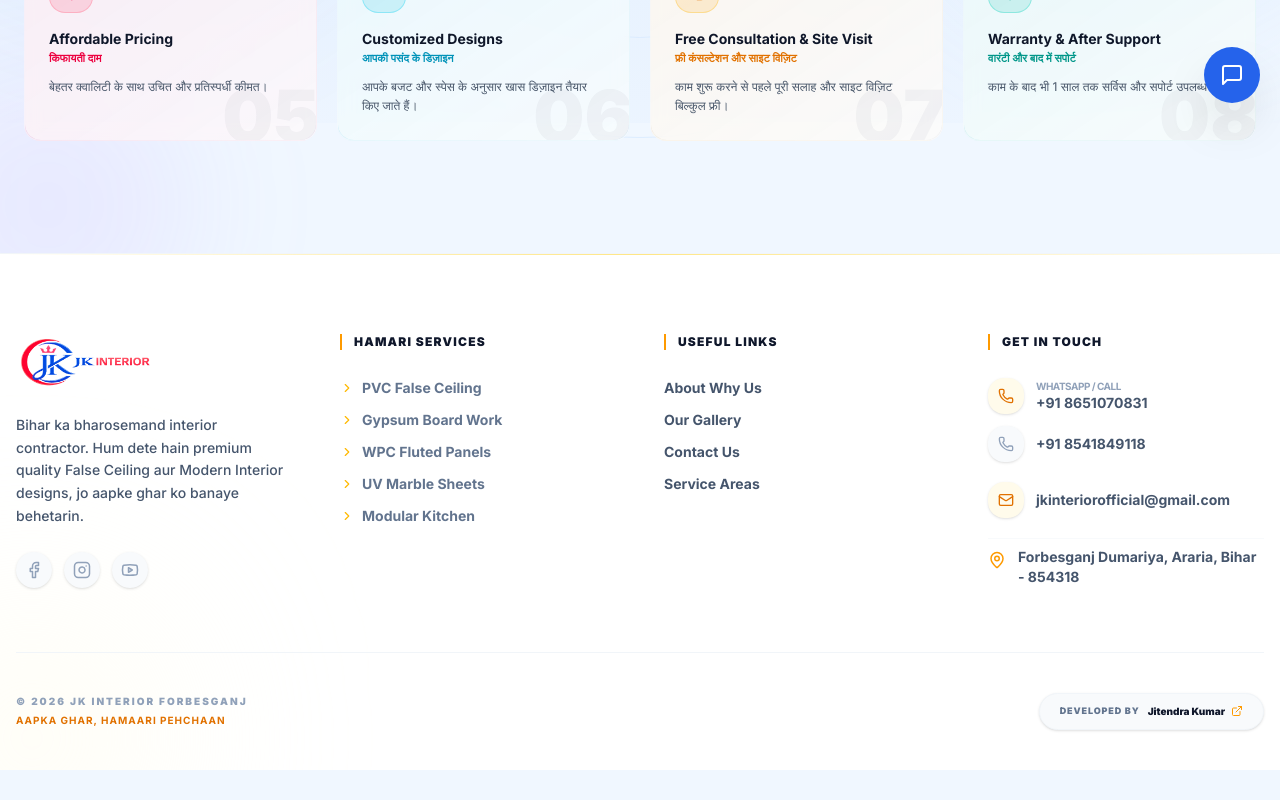
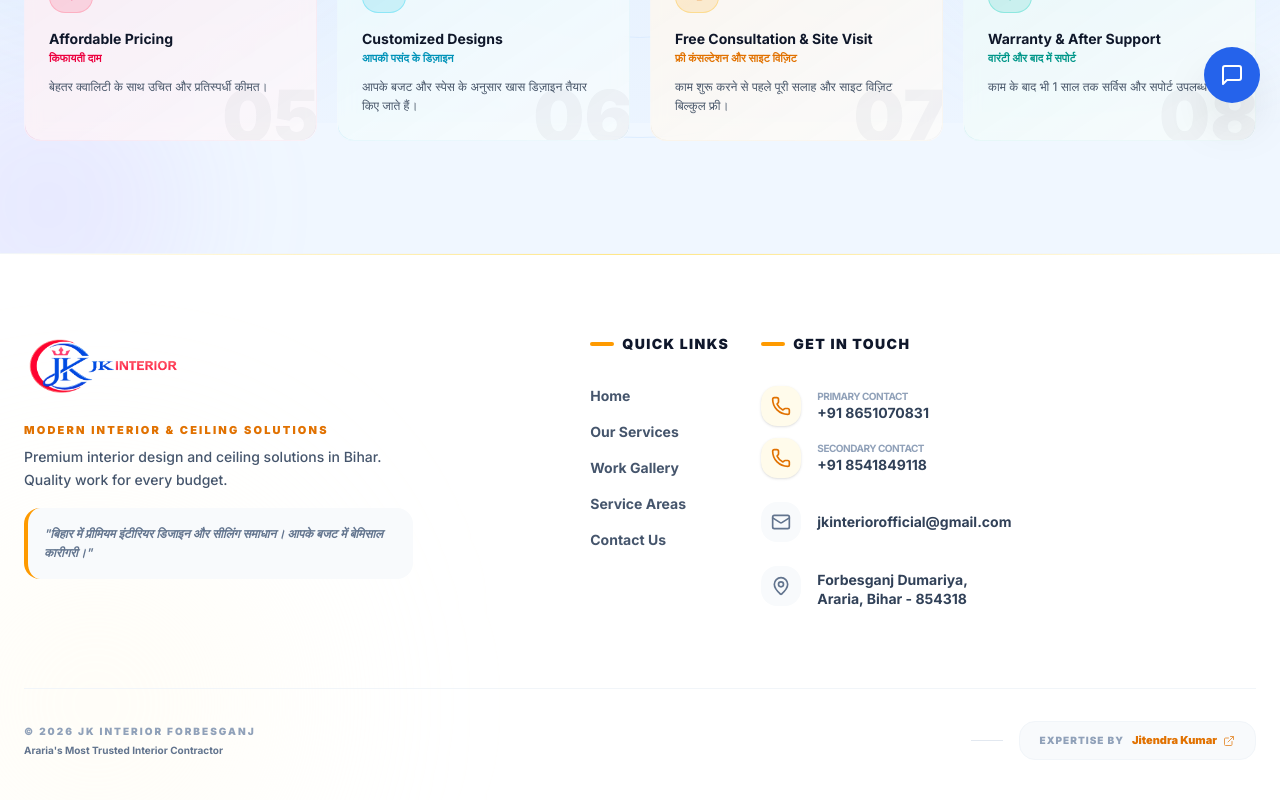
Before and after one commit to jitendrakumarraj831-byte/jk-interior2, a Next.js app: page /about in a window 1280 px wide. Shown: the part 677-1477 px from the top of the page. Before the commit the page ends 1447 px from the top, so only its background shows below. Built offline with nearby package versions, Linux system fonts and the light colour scheme; a web font is replaced by a local one.

Commit message:
Update footer.tsx

```diff
--- a/components/footer.tsx
+++ b/components/footer.tsx
@@ -1,145 +1,161 @@
 "use client"
 
 import Image from "next/image"
-import { Phone, Mail, MapPin, Facebook, Instagram, Youtube, ExternalLink, ChevronRight } from "lucide-react"
+import { Phone, Mail, MapPin, ExternalLink, ArrowRight } from "lucide-react"
 import { motion } from "framer-motion"
 import { fadeSlideUp, fadeSlideUpItem, staggerContainer } from "@/components/motion-reveal"
 
 export default function Footer() {
+  const currentYear = new Date().getFullYear();
+
   return (
     <footer className="bg-white border-t border-slate-100 pt-20 pb-10 relative overflow-hidden">
-      {/* Background Subtle Elements */}
-      <div className="absolute top-0 left-0 w-full h-px bg-gradient-to-r from-transparent via-amber-200 to-transparent" />
-      <div className="absolute -bottom-24 -left-24 w-64 h-64 bg-amber-50/60 blur-[100px] rounded-full" />
+      {/* Background Accents */}
+      <div className="absolute top-0 left-1/2 -translate-x-1/2 w-full max-w-7xl h-px bg-gradient-to-r from-transparent via-amber-200 to-transparent" />
+      <div className="absolute -bottom-24 -left-24 w-96 h-96 bg-amber-50/40 blur-[100px] rounded-full pointer-events-none" />
 
       <motion.div
-        className="mx-auto max-w-7xl px-4 relative z-10"
+        className="mx-auto max-w-7xl px-6 relative z-10"
         initial="hidden"
         whileInView="visible"
         viewport={{ once: true, amount: 0.1 }}
         variants={staggerContainer}
       >
-        <div className="grid gap-12 md:grid-cols-2 lg:grid-cols-4 mb-16">
+        <div className="grid grid-cols-1 md:grid-cols-2 lg:grid-cols-12 gap-12 lg:gap-8">
 
-          {/* Brand Profile */}
-          <motion.div variants={fadeSlideUpItem} className="space-y-6">
+          {/* Brand Section - 4 Columns Wide */}
+          <motion.div variants={fadeSlideUpItem} className="lg:col-span-4">
             <Image
               src="/logo.png"
-              alt="JK Interior Logo"
+              alt="JK Interior – False Ceiling Contractor"
               width={180}
-              height={60}
-              className="h-14 w-auto object-contain"
+              height={70}
+              className="object-contain h-16 w-auto mb-6"
+              loading="lazy"
             />
-            <p className="text-sm leading-relaxed text-slate-600 font-medium">
-              Bihar ka bharosemand interior contractor. Hum dete hain premium quality False Ceiling aur Modern Interior designs, jo aapke ghar ko banaye behetarin.
-            </p>
-            <div className="flex gap-3">
-              <a href="#" className="flex h-9 w-9 items-center justify-center rounded-full bg-slate-50 text-slate-400 hover:bg-amber-500 hover:text-white transition-all shadow-sm">
-                <Facebook size={18} />
-              </a>
-              <a href="#" className="flex h-9 w-9 items-center justify-center rounded-full bg-slate-50 text-slate-400 hover:bg-amber-500 hover:text-white transition-all shadow-sm">
-                <Instagram size={18} />
-              </a>
-              <a href="#" className="flex h-9 w-9 items-center justify-center rounded-full bg-slate-50 text-slate-400 hover:bg-amber-500 hover:text-white transition-all shadow-sm">
-                <Youtube size={18} />
-              </a>
+            <div className="space-y-4">
+              <div>
+                <p className="text-[11px] font-black uppercase tracking-[0.2em] text-amber-600 mb-2">
+                  Modern Interior & Ceiling Solutions
+                </p>
+                <p className="text-sm leading-relaxed text-slate-600 font-medium max-w-sm">
+                  Premium interior design and ceiling solutions in Bihar. Quality work for every budget.
+                </p>
+              </div>
+              <div className="bg-slate-50 p-4 rounded-2xl border-l-4 border-amber-500">
+                <p className="text-xs leading-relaxed text-slate-500 font-semibold italic">
+                  "बिहार में प्रीमियम इंटीरियर डिजाइन और सीलिंग समाधान। आपके बजट में बेमिसाल कारीगरी।"
+                </p>
+              </div>
             </div>
           </motion.div>
 
-          {/* Our Services - Added for better look */}
-          <motion.div variants={fadeSlideUpItem}>
-            <h4 className="mb-7 text-xs font-black uppercase tracking-widest text-slate-900 border-l-2 border-amber-500 pl-3">
-              Hamari Services
+          {/* Quick Links - 3 Columns Wide */}
+          <motion.div variants={fadeSlideUpItem} className="lg:col-span-3 lg:ml-auto">
+            <h4 className="mb-8 text-sm font-black uppercase tracking-widest text-slate-900 flex items-center gap-2">
+              <span className="h-1 w-6 bg-amber-500 rounded-full"></span>
+              Quick Links
             </h4>
-            <ul className="space-y-3">
-              {["PVC False Ceiling", "Gypsum Board Work", "WPC Fluted Panels", "UV Marble Sheets", "Modular Kitchen"].map((item) => (
-                <li key={item} className="flex items-center text-sm font-bold text-slate-500 hover:text-amber-600 transition-colors cursor-pointer group">
-                  <ChevronRight size={14} className="mr-2 text-amber-400 group-hover:translate-x-1 transition-transform" />
-                  {item}
-                </li>
-              ))}
-            </ul>
-          </motion.div>
-
-          {/* Quick Navigation */}
-          <motion.div variants={fadeSlideUpItem}>
-            <h4 className="mb-7 text-xs font-black uppercase tracking-widest text-slate-900 border-l-2 border-amber-500 pl-3">
-              Useful Links
-            </h4>
-            <nav className="flex flex-col gap-3">
+            <nav className="grid grid-cols-1 gap-4">
               {[
-                { label: "About Why Us", href: "/about" },
-                { label: "Our Gallery", href: "/gallery" },
-                { label: "Contact Us", href: "/contact" },
-                { label: "Service Areas", href: "/#areas" }
+                { href: "/", label: "Home" },
+                { href: "/services", label: "Our Services" },
+                { href: "/gallery", label: "Work Gallery" },
+                { href: "/#areas", label: "Service Areas" },
+                { href: "/contact", label: "Contact Us" },
               ].map((link) => (
-                <a key={link.label} href={link.href} className="text-sm font-bold text-slate-600 hover:text-amber-600 transition-colors">
+                <a
+                  key={link.label}
+                  href={link.href}
+                  className="group flex items-center text-sm font-bold text-slate-600 transition-all hover:text-amber-600"
+                >
+                  <ArrowRight className="h-0 w-0 opacity-0 transition-all group-hover:h-3 group-hover:w-3 group-hover:opacity-100 group-hover:mr-2 text-amber-500" />
                   {link.label}
                 </a>
               ))}
             </nav>
           </motion.div>
 
-          {/* Contact Details - Numbers Updated */}
-          <motion.div variants={fadeSlideUpItem}>
-            <h4 className="mb-7 text-xs font-black uppercase tracking-widest text-slate-900 border-l-2 border-amber-500 pl-3">
+          {/* Contact Details - 5 Columns Wide */}
+          <motion.div variants={fadeSlideUpItem} className="lg:col-span-5">
+            <h4 className="mb-8 text-sm font-black uppercase tracking-widest text-slate-900 flex items-center gap-2">
+              <span className="h-1 w-6 bg-amber-500 rounded-full"></span>
               Get in Touch
             </h4>
-            <div className="space-y-5">
-              <div className="space-y-3">
-                <a href="tel:+918651070831" className="group flex items-center gap-3 text-sm font-bold text-slate-600 hover:text-amber-600 transition-all">
-                  <div className="flex h-9 w-9 items-center justify-center rounded-xl bg-amber-50 text-amber-600 group-hover:bg-amber-500 group-hover:text-white transition-all shadow-sm">
-                    <Phone size={16} />
+            <div className="grid gap-6">
+              <div className="flex flex-col gap-3">
+                <a
+                  href="tel:+918651070831"
+                  className="group flex items-center gap-4 text-sm font-bold text-slate-700 hover:text-amber-600 transition-all"
+                >
+                  <div className="flex h-10 w-10 shrink-0 items-center justify-center rounded-xl bg-amber-50 text-amber-600 group-hover:bg-amber-600 group-hover:text-white transition-all shadow-sm">
+                    <Phone className="h-5 w-5" />
                   </div>
                   <div className="flex flex-col">
-                    <span className="text-[10px] text-slate-400 uppercase tracking-tighter">WhatsApp / Call</span>
+                    <span className="text-[10px] text-slate-400 uppercase tracking-tighter">Primary Contact</span>
                     +91 8651070831
                   </div>
                 </a>
-                <a href="tel:+918541849118" className="group flex items-center gap-3 text-sm font-bold text-slate-600 hover:text-amber-600 transition-all">
-                  <div className="flex h-9 w-9 items-center justify-center rounded-xl bg-slate-50 text-slate-400 group-hover:bg-amber-500 group-hover:text-white transition-all shadow-sm">
-                    <Phone size={16} />
+                <a
+                  href="tel:+918541849118"
+                  className="group flex items-center gap-4 text-sm font-bold text-slate-700 hover:text-amber-600 transition-all"
+                >
+                  <div className="flex h-10 w-10 shrink-0 items-center justify-center rounded-xl bg-amber-50 text-amber-600 group-hover:bg-amber-600 group-hover:text-white transition-all shadow-sm">
+                    <Phone className="h-5 w-5" />
                   </div>
-                  +91 8541849118
+                  <div className="flex flex-col">
+                    <span className="text-[10px] text-slate-400 uppercase tracking-tighter">Secondary Contact</span>
+                    +91 8541849118
+                  </div>
                 </a>
               </div>
 
-              <a href="mailto:jkinteriorofficial@gmail.com" className="group flex items-center gap-3 text-sm font-bold text-slate-600 hover:text-amber-600 transition-colors">
-                <div className="flex h-9 w-9 items-center justify-center rounded-xl bg-amber-50 text-amber-600 group-hover:bg-amber-500 group-hover:text-white transition-all shadow-sm">
-                  <Mail size={16} />
+              <a
+                href="mailto:jkinteriorofficial@gmail.com"
+                className="group flex items-center gap-4 text-sm font-bold text-slate-700 hover:text-amber-600 transition-all"
+              >
+                <div className="flex h-10 w-10 shrink-0 items-center justify-center rounded-xl bg-slate-50 text-slate-500 group-hover:bg-amber-600 group-hover:text-white transition-all">
+                  <Mail className="h-5 w-5" />
                 </div>
                 <span className="break-all">jkinteriorofficial@gmail.com</span>
               </a>
 
-              <div className="flex items-start gap-3 text-sm font-bold text-slate-600 pt-2 border-t border-slate-50">
-                <MapPin size={18} className="text-amber-500 mt-1 shrink-0" />
-                <span>Forbesganj Dumariya, Araria, Bihar - 854318</span>
+              <div className="flex items-start gap-4 text-sm font-bold text-slate-700">
+                <div className="flex h-10 w-10 shrink-0 items-center justify-center rounded-xl bg-slate-50 text-slate-500">
+                  <MapPin className="h-5 w-5" />
+                </div>
+                <span className="pt-1 leading-snug">
+                  Forbesganj Dumariya,<br />Araria, Bihar - 854318
+                </span>
               </div>
             </div>
           </motion.div>
         </div>
 
-        {/* Bottom Bar - Copyright and Dev Credit */}
+        {/* Copyright Section */}
         <motion.div
           variants={fadeSlideUp}
-          className="pt-10 border-t border-slate-100 flex flex-col md:flex-row items-center justify-between gap-6"
+          className="mt-20 flex flex-col items-center justify-between gap-8 border-t border-slate-100 pt-8 md:flex-row"
         >
           <div className="text-center md:text-left">
             <p className="text-[10px] font-black uppercase tracking-[0.2em] text-slate-400">
-              © {new Date().getFullYear()} JK Interior Forbesganj
+              © {currentYear} JK Interior Forbesganj
             </p>
-            <p className="text-[10px] font-bold text-amber-600 mt-1 uppercase tracking-widest">
-              Aapka Ghar, Hamaari Pehchaan
+            <p className="mt-1 text-[10px] font-bold text-slate-500">
+              Araria's Most Trusted Interior Contractor
             </p>
           </div>
 
-          <div className="flex items-center gap-2 px-5 py-2.5 bg-slate-50 rounded-full border border-slate-100 shadow-sm transition-transform hover:scale-105">
-            <span className="text-[9px] font-black uppercase tracking-widest text-slate-500">
-              Developed by
-            </span>
-            <span className="text-[10px] font-black text-slate-900 flex items-center gap-1.5">
-              Jitendra Kumar <ExternalLink size={12} className="text-amber-500" />
-            </span>
+          <div className="flex items-center gap-4">
+            <div className="h-px w-8 bg-slate-200 hidden md:block"></div>
+            <div className="flex items-center gap-2 px-5 py-2.5 bg-slate-50 rounded-xl border border-slate-100 hover:border-amber-200 transition-colors">
+              <span className="text-[10px] font-black uppercase tracking-widest text-slate-400">
+                Expertise by
+              </span>
+              <span className="text-[11px] font-black text-amber-600 flex items-center gap-1.5">
+                Jitendra Kumar <ExternalLink size={12} className="opacity-70" />
+              </span>
+            </div>
           </div>
         </motion.div>
       </motion.div>
```
